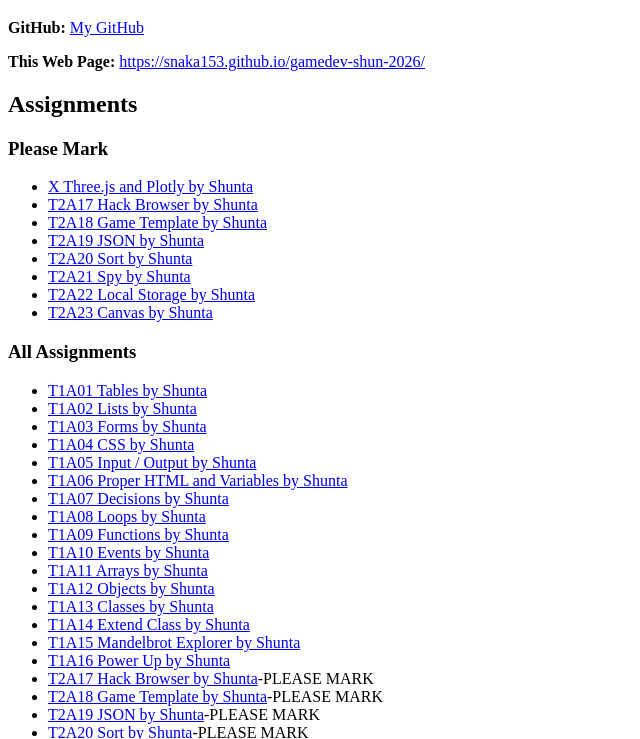
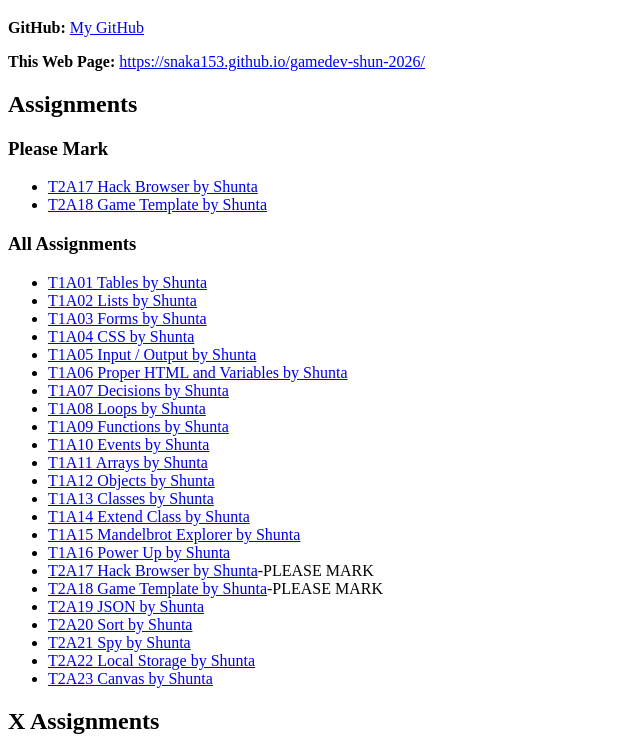
Before and after one commit to SNaka153/gamedev-shun-2026, a plain HTML site: page index.html in a window 1280 px wide. Shown: the part 61-800 px from the top of the page, without its empty margins (0-640 px from the left). Drawn offline with Linux system fonts and the light colour scheme.

Commit message:
Remove and re-add assignments with updates

```diff
--- a/index.html
+++ b/index.html
@@ -23,14 +23,8 @@
 
   <h3>Please Mark</h3>
   <ul>
-    <li><a href="x-threejs-plotly-shunta.html">X Three.js and Plotly by Shunta</a></li>
     <li><a href="t2a17-hackbrowser.html">T2A17 Hack Browser by Shunta</a></li>
     <li><a href="t2a18-game-template-shunta.html">T2A18 Game Template by Shunta</a></li>
-    <li><a href="t2a19-json-shunta.html">T2A19 JSON by Shunta</a></li>
-    <li><a href="t2a20-sort-shunta.html">T2A20 Sort by Shunta</a></li>
-    <li><a href="t2a21-spy-by-shunta.html">T2A21 Spy by Shunta</a></li>
-    <li><a href="t2a22-local-storage-shunta.html">T2A22 Local Storage by Shunta</a></li>
-    <li><a href="t2a23-canvas-shunta.html">T2A23 Canvas by Shunta</a></li>
   </ul>
 
   <h3>All Assignments</h3>
@@ -53,11 +47,11 @@
     <li><a href="t1a16-powerup-shunta.html">T1A16 Power Up by Shunta</a></li>
     <li><a href="t2a17-hackbrowser.html">T2A17 Hack Browser by Shunta</a>-PLEASE MARK</li>
     <li><a href="t2a18-game-template-shunta.html">T2A18 Game Template by Shunta</a>-PLEASE MARK</li>
-    <li><a href="t2a19-json-shunta.html">T2A19 JSON by Shunta</a>-PLEASE MARK</li>
-    <li><a href="t2a20-sort-shunta.html">T2A20 Sort by Shunta</a>-PLEASE MARK</li>
-    <li><a href="t2a21-spy-by-shunta.html">T2A21 Spy by Shunta</a>-PLEASE MARK</li>
-    <li><a href="t2a22-local-storage-shunta.html">T2A22 Local Storage by Shunta</a>-PLEASE MARK</li>
-    <li><a href="t2a23-canvas-shunta.html">T2A23 Canvas by Shunta</a>-PLEASE MARK</li>
+    <li><a href="t2a19-json-shunta.html">T2A19 JSON by Shunta</a></li>
+    <li><a href="t2a20-sort-shunta.html">T2A20 Sort by Shunta</a></li>
+    <li><a href="t2a21-spy-by-shunta.html">T2A21 Spy by Shunta</a></li>
+    <li><a href="t2a22-local-storage-shunta.html">T2A22 Local Storage by Shunta</a></li>
+    <li><a href="t2a23-canvas-shunta.html">T2A23 Canvas by Shunta</a></li>
   </ul>
 
   <h2>X Assignments</h2>
```
